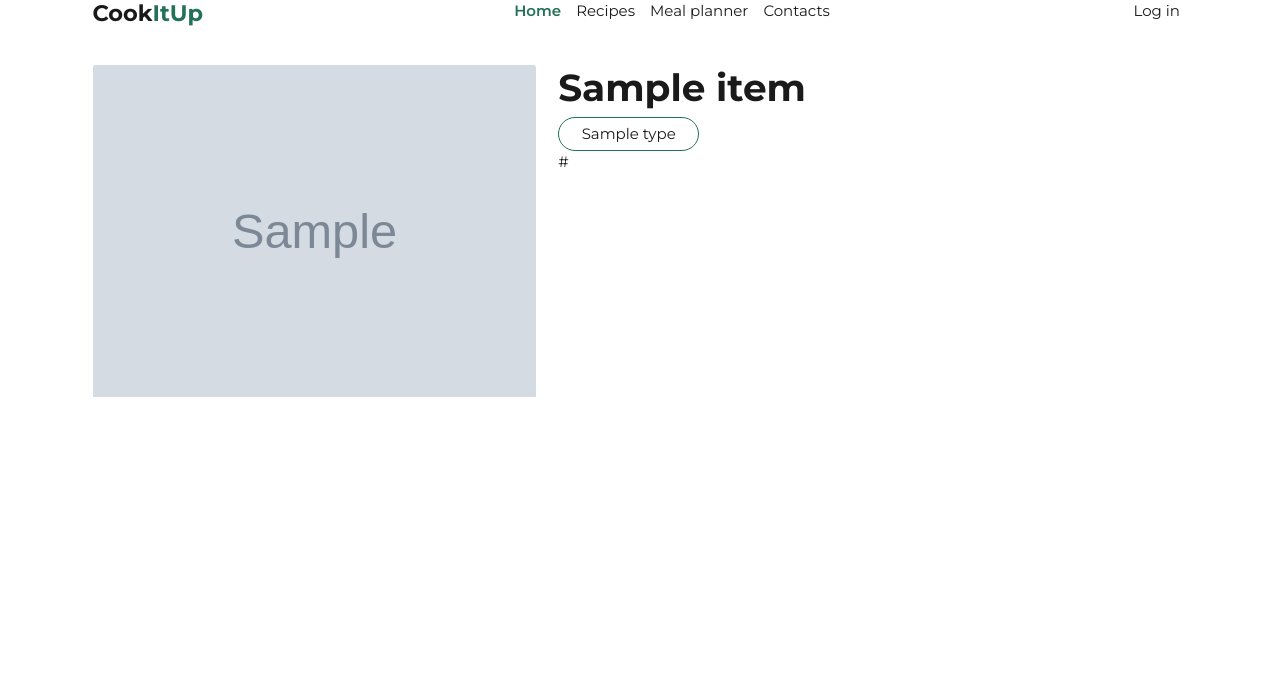
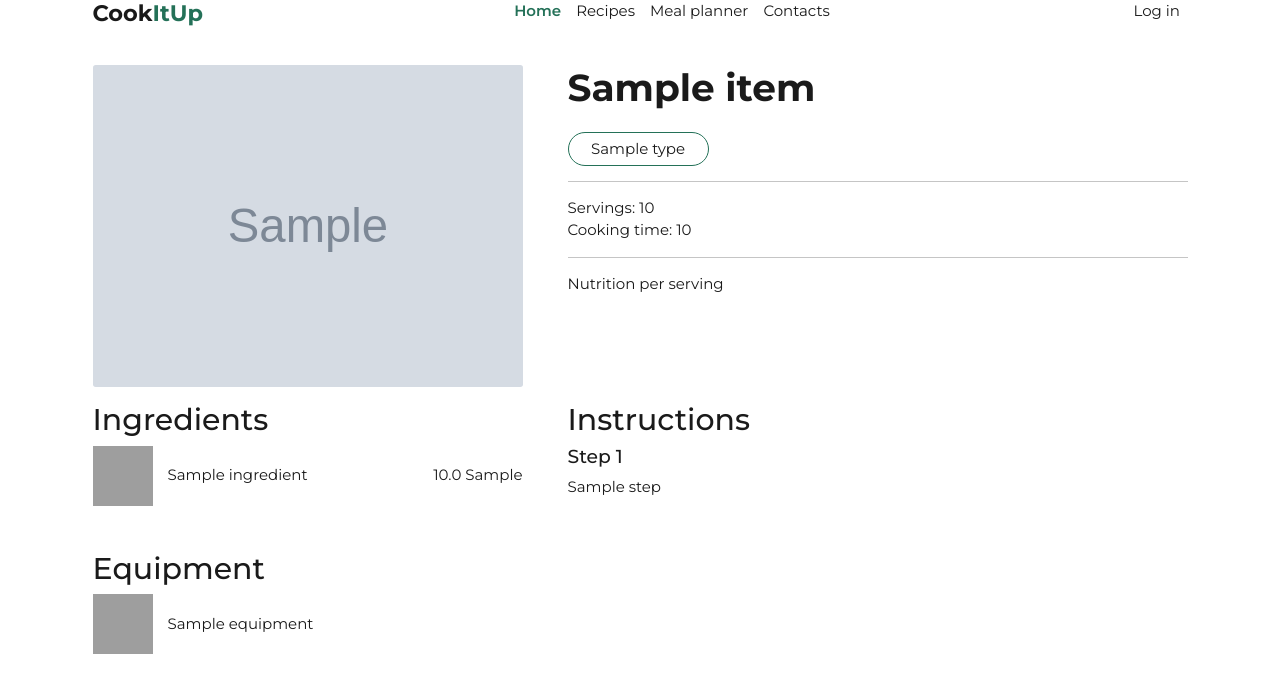
Before and after one commit to Szaneron/CookItUp, a Django app: page /recipe/detail/1/ in a window 1280 px wide. Shown: the part 30-723 px from the top of the page. Run offline with Django 4.2, Linux system fonts and the light colour scheme; tables that the repository leaves empty hold one stand-in row (values such as "Sample post"); grey boxes marked "Sample" are stand-in pictures; a database or web service that is not in the repository returns one stand-in record (values such as "Sample title"); data that the repository does not hold is empty; some libraries are stand-ins or nearby versions; grey boxes are pictures that could not be loaded.

Commit message:
preparing a view of a specific recipe, configuring endpoint support.

```diff
--- a/Website/static/css/recipe_detail_style.css
+++ b/Website/static/css/recipe_detail_style.css
@@ -15,7 +15,30 @@
 
 .card-amount {
     background-color: var(--color-white);
-    height: 3.5rem;
-    width: 3.5rem;
+    height: 4rem;
+    width: 4rem;
     border-radius: 50%;
 }
+
+.ingredient-container {
+    display: grid !important;
+    align-items: center;
+    gap: 1rem;
+    grid-template-columns: 4rem auto auto;
+}
+
+.custom-image {
+    width: 4rem;
+    height: 4rem;
+}
+
+.ingredient-measure {
+    text-align: right;
+}
+
+.equipment-container {
+    display: grid !important;
+    align-items: center;
+    gap: 1rem;
+    grid-template-columns: 4rem auto;
+}
--- a/Website/templates/recipe_detail.html
+++ b/Website/templates/recipe_detail.html
@@ -12,44 +12,105 @@
           integrity="sha384-EVSTQN3/azprG1Anm3QDgpJLIm9Nao0Yz1ztcQTwFspd3yD65VohhpuuCOmLASjC" crossorigin="anonymous">
     <link rel="stylesheet" type="text/css" href="{% static 'css/recipe_detail_style.css' %}">
     <title>CockItUp</title>
+    <script src="https://cdn.jsdelivr.net/npm/chart.js"></script>
 </head>
 <body>
 <div class="container">
     {% include 'navbar.html' %}
     <div class="container-fluid">
-        <div class="row">
-            <div class="col-5"><img src="{{ recepe_detail.image }}" class="card-img-top" alt="..."></div>
-            <div class="col-7">
-                <h1 class="fw-bold">{{ recepe_detail.title }}</h1>
-
+        <div class="row g-4 g-lg-5">
+            <div class="col-12 col-lg-5">
+                <img src="{{ recipe_detail.image }}" class="card-img" alt="...">
+            </div>
+            <div class="col-12 col-lg-7">
+                <h1 class="fw-bold mb-4">{{ recipe_detail.title }}</h1>
                 <div class="row">
-                    <div class="col d-flex gap-3">
-                        {% for type in recepe_detail.dishTypes %}
+                    <div class="col d-flex flex-wrap gap-3">
+                        {% for type in recipe_detail.dishTypes %}
                             <div class="dish-type">
                                 {{ type }}
                             </div>
                         {% endfor %}</div>
                 </div>
-
+                <hr>
+                <span>Servings: {{ recipe_detail.servings }}</span><br>
+                <span>Cooking time: {{ recipe_detail.readyInMinutes }}</span>
+                <hr>
                 <div class="row">
-                    <div class="col d-flex gap-3 ">
+                    <p>Nutrition per serving</p><br>
+                    <div class="col d-flex flex-wrap gap-3 ">
                         {% for nutrient in selected_nutrients %}
                             <div class="nutrition-card">
                                 <div class="card-amount d-flex text-center align-items-center justify-content-center mb-2">
-                                    {{ nutrient.amount }}
+                                    {% if nutrient.unit == 'kcal' %}
+                                        {{ nutrient.amount }}
+                                    {% else %}
+                                        {{ nutrient.amount|floatformat:1 }}{{ nutrient.unit }}
+                                    {% endif %}
                                 </div>
-                                <div class="name text-center">
-                                    {{ nutrient.name }}
+                                <div class="card-title text-center">
+                                    {% if nutrient.name == 'Carbohydrates' %}
+                                        Carbo
+                                    {% else %}
+                                        {{ nutrient.name }}
+                                    {% endif %}
                                 </div>
                             </div>
                         {% endfor %}
                     </div>
                 </div>
-                <p>{{ recepe_detail.spoonacularSourceUrl }}</p>
             </div>
         </div>
+        <div class="row mt-3 g-4 g-lg-5">
+            <div class="col-12 col-lg-5 mt-0">
 
+                <h2 class="mb-2">Ingredients</h2>
+                {% for ingredient in recipe_detail.extendedIngredients %}
+                    <div class="row mb-1">
+                        <div class="col ingredient-container">
+                            <div class="ingredient-image">
+                                <img class="img-fluid custom-image"
+                                     src="https://spoonacular.com/cdn/ingredients_100x100/{{ ingredient.image }}"
+                                     alt="">
+                            </div>
+                            <div class="ingredient-name">
+                                {{ ingredient.name }}
+                            </div>
+                            <div class="ingredient-measure">
+                                {{ ingredient.measures.metric.amount|floatformat:1 }} {{ ingredient.measures.metric.unitShort }}
+                            </div>
+                        </div>
+                    </div>
+                {% endfor %}
+
+                <h2 class="mb-2 mt-5">Equipment</h2>
+                {% for item in recipe_equipment %}
+                    <div class="row mb-1">
+                        <div class="col equipment-container">
+                            <div class="equipment-image">
+                                <img class="img-fluid custom-image"
+                                     src="https://spoonacular.com/cdn/equipment_100x100/{{ item.image }}"
+                                     alt="">
+                            </div>
+                            <div class="equipment-name">
+                                {{ item.name }}
+                            </div>
+                        </div>
+                    </div>
+                {% endfor %}
+
+            </div>
+            <div class="col-12 col-lg-7 mt-0">
+                <h2 class="mb-2">Instructions</h2>
+                {% for step in recipe_steps %}
+                    <h5>Step {{ step.number }}</h5>
+                    <p>{{ step.step }}</p>
+                {% endfor %}
+            </div>
+
+        </div>
     </div>
+
 </div>
 
 
--- a/Website/views.py
+++ b/Website/views.py
@@ -3,6 +3,7 @@ import os
 from django.contrib.auth import authenticate, login, logout
 from django.contrib.auth.forms import UserCreationForm
 from django.shortcuts import render, redirect
+from django.utils.safestring import mark_safe
 from dotenv import load_dotenv
 from django.contrib import messages
 from .forms import CustomUserCreationForm
@@ -86,7 +87,7 @@ def logout_user(request):
 def home(request):
     # Get API key environment variable
     api_key = os.getenv('SPOONACULAR_API_KEY')
-    popular_url = 'https://api.spoonacular.com/recipes/informationBulk?ids=638249,647634,639411,1055614&includeNutrition=true&apiKey=' + api_key
+    popular_url = 'https://api.spoonacular.com/recipes/informationBulk?ids=638248,647634,639411,1055614&includeNutrition=true&apiKey=' + api_key
     latest_url = 'https://api.spoonacular.com/recipes/informationBulk?ids=654125,656752,800754,1098357&includeNutrition=true&apiKey=' + api_key
     response1 = requests.get(popular_url)
     response2 = requests.get(latest_url)
@@ -103,19 +104,35 @@ def home(request):
 def recipe_detail(request, recipe_id):
     # Get API key environment variable
     api_key = os.getenv('SPOONACULAR_API_KEY')
-    url = f'https://api.spoonacular.com/recipes/{recipe_id}/information?includeNutrition=true&apiKey=' + api_key
+    recipe_url = f'https://api.spoonacular.com/recipes/{recipe_id}/information?includeNutrition=true&apiKey=' + api_key
+    equipment_url = f'https://api.spoonacular.com/recipes/{recipe_id}/equipmentWidget.json?apiKey=' + api_key
 
-    response = requests.get(url)
+    response_recipe = requests.get(recipe_url)
+    response_equipment = requests.get(equipment_url)
 
-    if response.status_code == 200:
-        recepe_detail = response.json()
+    if response_recipe.status_code == 200:
+        recipe_detail = response_recipe.json()
+        recipe_equipment = response_equipment.json()
 
         desired_nutrients = ['Calories', 'Protein', 'Fat', 'Carbohydrates', 'Fiber', 'Sugar']
-        selected_nutrients = [nutrient for nutrient in recepe_detail.nutrition.nutrients if
+        selected_nutrients = [nutrient for nutrient in recipe_detail['nutrition']['nutrients'] if
                               nutrient['name'] in desired_nutrients]
 
-        print(recepe_detail)
-        return render(request, 'recipe_detail.html',
-                      {'recepe_detail': recepe_detail, 'selected_nutrients': selected_nutrients})
+        # Get recipe steps
+        recipe_steps = []
+        for instruction in recipe_detail['analyzedInstructions']:
+            for step in instruction['steps']:
+                print(step.number)
+                recipe_steps.append(step)
+
+        context = {
+            'recipe_detail': recipe_detail,
+            'selected_nutrients': selected_nutrients,
+            'recipe_equipment': recipe_equipment['equipment'],
+            'recipe_steps': recipe_steps,
+
+        }
+        return render(request, 'recipe_detail.html', context)
+
     else:
         return render(request, 'recipe_detail.html')
```
